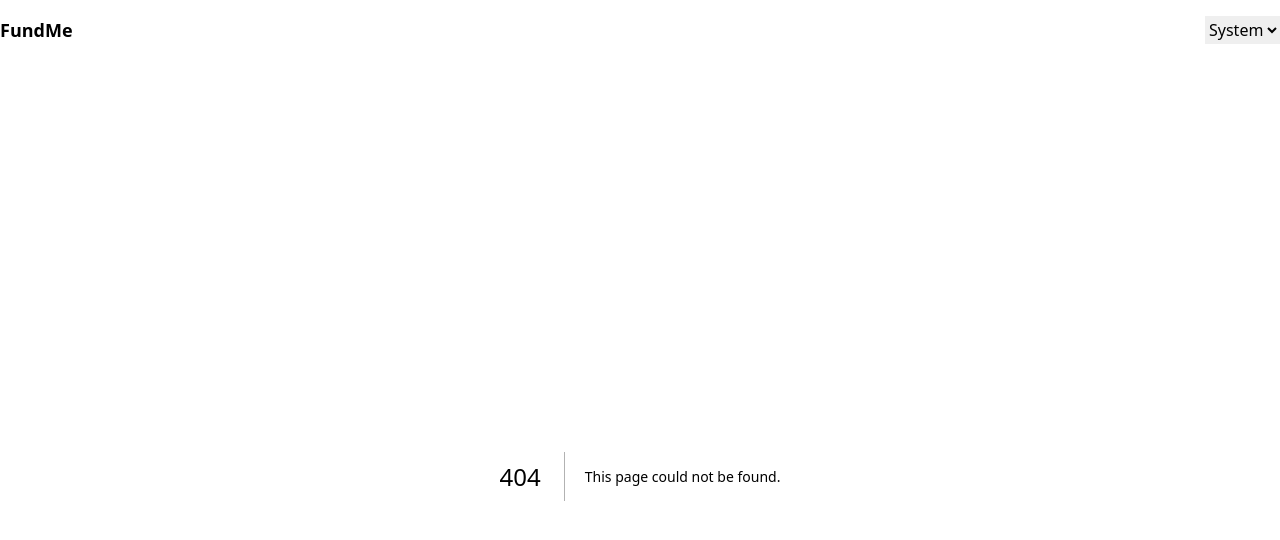
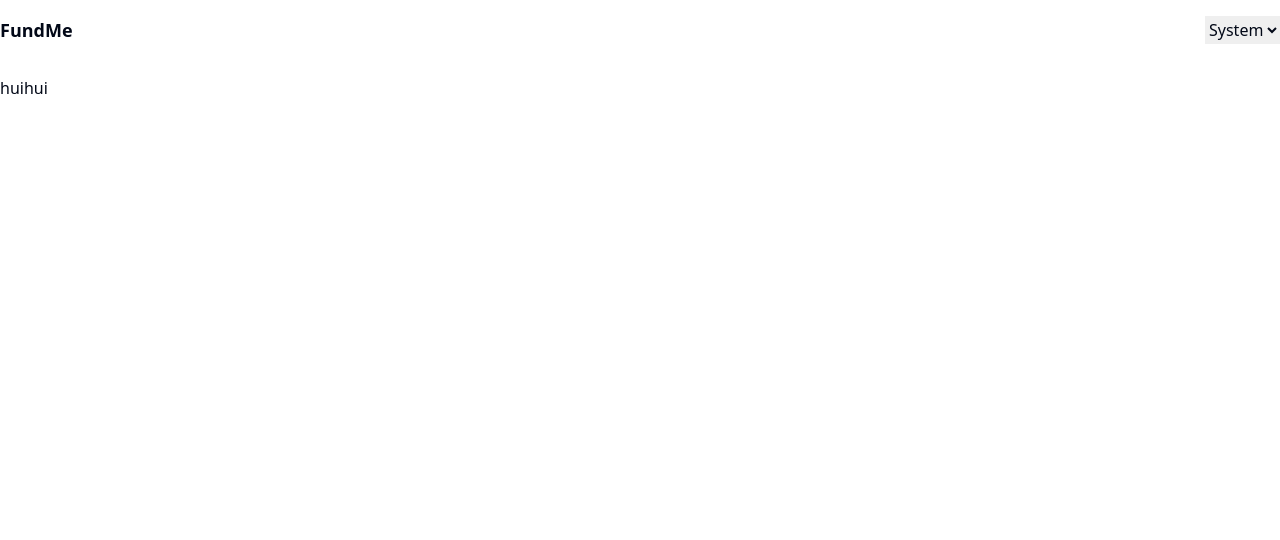
Before and after one commit to sanket-16/blockchain-fundraiser, a Next.js app: page /profile in a window 1280 px wide. Before the commit this address had no page. Shown: the top 540 px of the page. Built offline with nearby package versions, Linux system fonts and the light colour scheme.

Commit message:
profile page

```diff
--- /dev/null
+++ b/src/pages/profile.tsx
@@ -0,0 +1,9 @@
+import React from 'react'
+
+const random = () => {
+  return (
+    <div>huihui</div>
+  )
+}
+
+export default random
```
